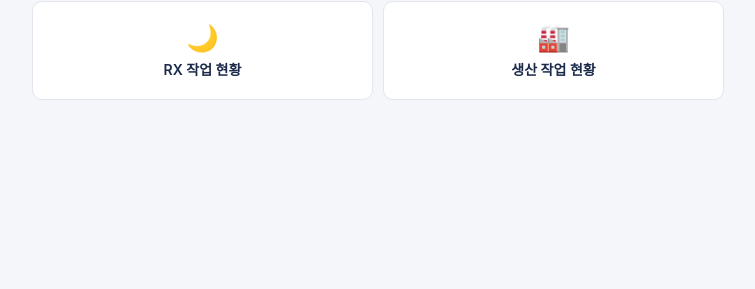
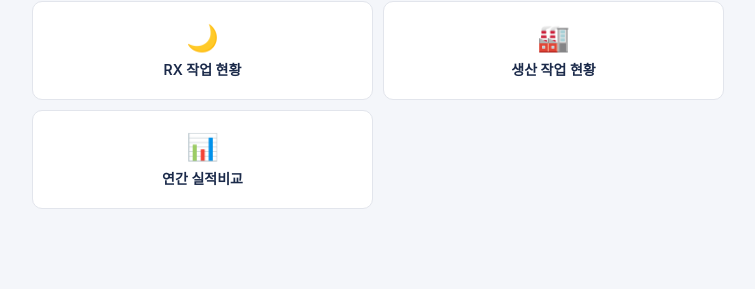
Before and after one commit to hyunni26/JLMS-APP, a Flask app: page / in a window 1280 px wide. Shown: the part 511-800 px from the top of the page, without its empty margins (262-1017 px from the left). Run offline with Flask 3, Linux system fonts and the light colour scheme; the visitor is signed in with stand-in values (Sample User, id 1).

Commit message:
Update dashboard.html

```diff
--- a/templates/dashboard.html
+++ b/templates/dashboard.html
@@ -47,5 +47,6 @@ function startSync() {
   <a class="menu-item" href="{{ url_for('lens_types') }}"><span class="icon">🔎</span>렌즈 관리</a>
   <a class="menu-item" href="{{ url_for('night_work') }}"><span class="icon">🌙</span>RX 작업 현황</a>
   <a class="menu-item" href="{{ url_for('production') }}"><span class="icon">🏭</span>생산 작업 현황</a>
+  <a class="menu-item" href="{{ url_for('yearly_performance') }}"><span class="icon">📊</span>연간 실적비교</a>
 </div>
 {% endblock %}
```
